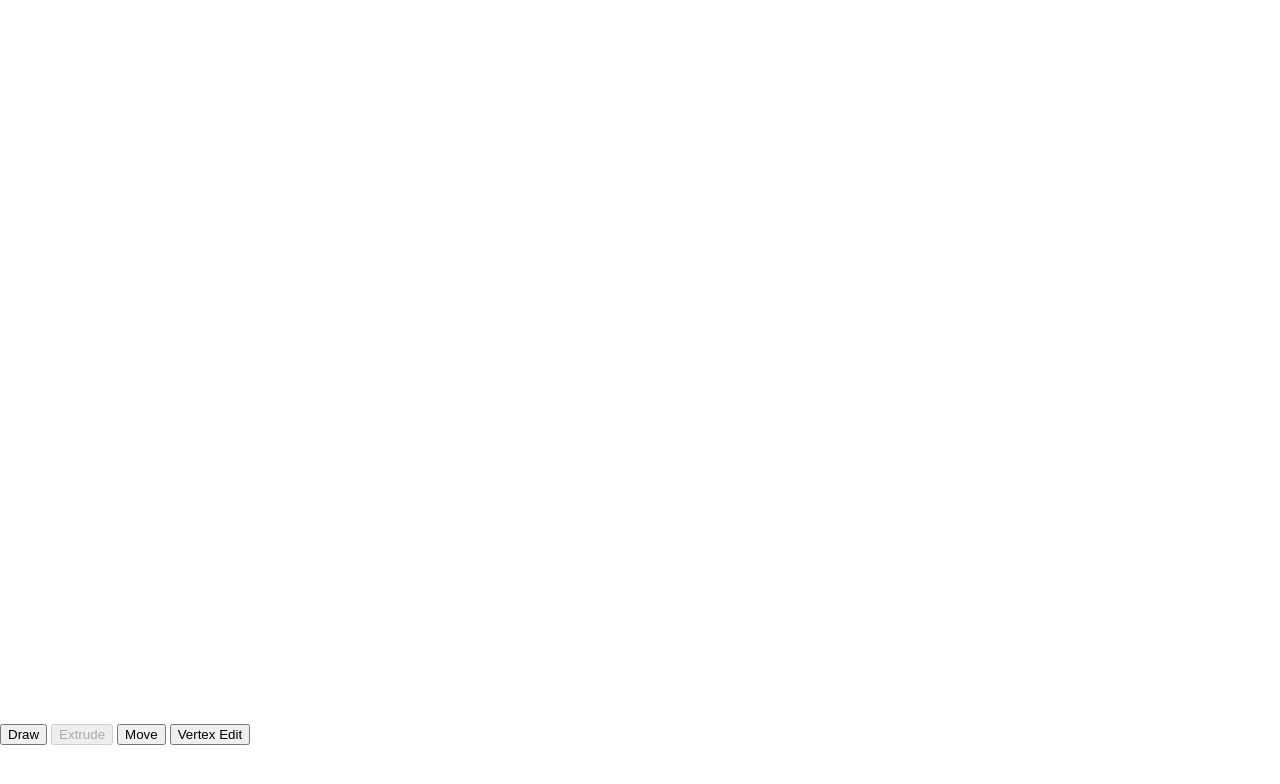
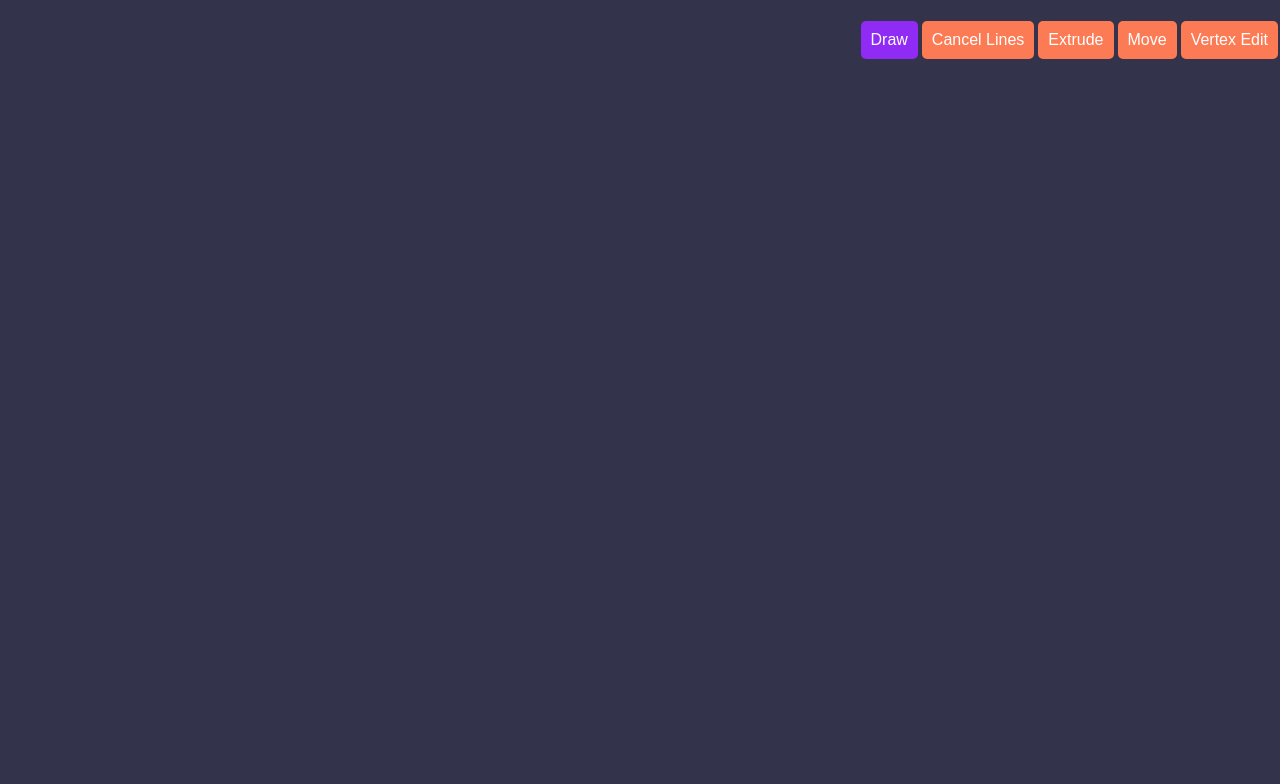
Before and after one commit to VSNahata/shape_rendering, a website built with Vite: page 2D_shape_extrusion_and_manipulation/index.html in a window 1280 px wide. Built offline with nearby package versions, Linux system fonts and the light colour scheme; what @babylonjs/core would draw is missing.

Commit message:
button function and basic css

```diff
--- a/2D_shape_extrusion_and_manipulation/index.html
+++ b/2D_shape_extrusion_and_manipulation/index.html
@@ -7,12 +7,16 @@
     <link rel="stylesheet" href="style.css">
 </head>
 <body>
-    <div id="app"></div>
-    <canvas id="renderCanvas"></canvas>
-    <button id="drawButton">Draw</button>
-    <button id="extrudeButton">Extrude</button>
-    <button id="moveButton">Move</button>
-    <button id="vertexEditButton">Vertex Edit</button>
+    <div id="container">
+      <div id = "buttons-container">
+        <button id="drawButton">Draw</button>
+        <button id="cancelLines">Cancel Lines</button>
+        <button id="extrudeButton">Extrude</button>
+        <button id="moveButton">Move</button>
+        <button id="vertexEditButton">Vertex Edit</button>
+      </div>
+      <canvas id="renderCanvas"></canvas>
+    </div>
     <script src="https://cdnjs.cloudflare.com/ajax/libs/earcut/2.1.5/earcut.min.js"></script>
     <script src="https://cdn.jsdelivr.net/npm/earcut@2.2.4"></script>
 <script src="https://cdn.babylonjs.com/babylon.js"></script>
--- a/2D_shape_extrusion_and_manipulation/main.js
+++ b/2D_shape_extrusion_and_manipulation/main.js
@@ -20,10 +20,9 @@ function initializeScene() {
   var light2 = new BABYLON.HemisphericLight("light1", new BABYLON.Vector3(0, 10, 10), scene);
   light2.intensity = 0.7;
   let ground = BABYLON.MeshBuilder.CreateGround("ground",{width:10, height:10}, scene);
-    ground.rotate(BABYLON.Axis.Y, -90, BABYLON.Space.WORLD)
 
   let groundMaterial = new BABYLON.StandardMaterial("groundMaterial");
-    groundMaterial.diffuseColor = new BABYLON.Color3(1, 0, 0);
+  groundMaterial.diffuseColor = new BABYLON.Color3(0.4, 0.4, 0.4);
   ground.material = groundMaterial;
 
   // will be attached when a mesh is selected
@@ -42,6 +41,58 @@ function initializeScene() {
   let moveMode = false;
   let vertexEdit = false;
 
+  function updateDrawButtonState() {
+    const drawButton = document.getElementById('drawButton');
+    drawButton.disabled = isShapeDrawing; // Disable draw button when a shape is being drawn
+    if (drawButton.disabled) {
+      drawButton.classList.add('disabled-button');
+  } else {
+      drawButton.classList.remove('disabled-button');
+  }
+  }
+  function updateExtrudeButtonState() {
+    const extrudeButton = document.getElementById('extrudeButton');
+    extrudeButton.disabled = drawingPoints.length < 3;
+    if (extrudeButton.disabled) {
+      extrudeButton.classList.add('disabled-button');
+    } else {
+      extrudeButton.classList.remove('disabled-button');
+    }
+  }
+  function updateMoveButtonState(){
+    const moveButton = document.getElementById('moveButton');
+    moveButton.disabled = (isShapeDrawing || (!extrudedObjects.length))
+    if (moveButton.disabled) {
+      moveButton.classList.add('disabled-button');
+    } else {
+      moveButton.classList.remove('disabled-button');
+    }
+  }
+  function updateVertexEditButtonState(){
+    const vertexEditButton = document.getElementById('vertexEditButton')
+    vertexEditButton.disabled = (isShapeDrawing || (!extrudedObjects.length))
+    if (vertexEditButton.disabled) {
+      vertexEditButton.classList.add('disabled-button');
+    } else {
+      vertexEditButton.classList.remove('disabled-button');
+    }
+  }
+  function updateCancelLinesButtonState(){
+    const cancelLinesButton = document.getElementById('cancelLines')
+    cancelLinesButton.disabled = !isShapeDrawing || !lines.length
+    if (cancelLinesButton.disabled) {
+      cancelLinesButton.classList.add('disabled-button');
+    } else {
+      cancelLinesButton.classList.remove('disabled-button');
+    }
+  }
+  function deleteAllLinesFromScene(){
+    lines.forEach((line)=>{
+      line.dispose();
+    })
+    lines = []
+    drawingPoints = [];
+  }
   // Draw button event
   document.getElementById('drawButton').addEventListener('click', () => {
       isShapeDrawing = true;
@@ -49,11 +100,10 @@ function initializeScene() {
       moveMode = false;
       vertexEdit = false;
       updateDrawButtonState();
+      updateMoveButtonState();
+      updateVertexEditButtonState();
+      removeSpheres(scene);
   });
-    function updateDrawButtonState() {
-      const drawButton = document.getElementById('drawButton');
-      drawButton.disabled = isShapeDrawing; // Disable draw button when a shape is being drawn
-  }
 
   // Extrude button event
   document.getElementById('extrudeButton').addEventListener('click', () => {
@@ -63,34 +113,45 @@ function initializeScene() {
         moveMode = false;
         updateDrawButtonState();
         updateExtrudeButtonState();
-
+        updateMoveButtonState();
+        updateVertexEditButtonState();
+        updateCancelLinesButtonState()
       }
   });
-    function updateExtrudeButtonState() {
-      const extrudeButton = document.getElementById('extrudeButton');
-    console.log(drawingPoints.length)
-
-      extrudeButton.disabled = drawingPoints.length < 3;
-    }
-    updateExtrudeButtonState();
 
 // Move button event
   document.getElementById('moveButton').addEventListener('click', () => {
+      drawingMode = false;
       moveMode = true;
-        drawingMode = false;
       vertexEdit = false;
       removeSpheres(scene);
-
   });
 
 // Vertex Edit button event
   document.getElementById('vertexEditButton').addEventListener('click', () => {
       vertexEdit = true;
+      drawingMode = false;
       moveMode = false;
-        drawingMode = false;
       removeSpheres(scene);
 
   });
+  document.getElementById('cancelLines').addEventListener('click', () => {
+      isShapeDrawing = false
+      drawingMode = false;
+      moveMode = false;
+      vertexEdit = false;
+      removeSpheres(scene);
+      updateDrawButtonState();
+      updateMoveButtonState();
+      updateVertexEditButtonState();
+      deleteAllLinesFromScene();
+      updateCancelLinesButtonState()
+
+  });
+updateVertexEditButtonState();
+updateExtrudeButtonState();
+updateMoveButtonState();
+updateCancelLinesButtonState()
 
 // Mouse events for left click (add points) and right click (complete shape)
 canvas.addEventListener('click', handleMouseClick);
@@ -106,6 +167,7 @@ function handleMouseClick(event) {
           if (drawingPoints.length > 1) {
               currentLine = BABYLON.MeshBuilder.CreateLines('lines', { points: drawingPoints }, scene);
               lines.push(currentLine);
+              updateCancelLinesButtonState()
           }
 
       }
@@ -127,14 +189,14 @@ function handleRightClick(event) {
               shape = BABYLON.MeshBuilder.CreatePolygon('shape', { shape: drawingPoints }, scene);
               shape.position.y = 0.1
               drawingMode = false;
-
+              isShapeDrawing = false
               updateExtrudeButtonState(); // Update extrude button state
-
+              updateCancelLinesButtonState()
           } else {
-              console.log("Shape not closed. Please close the shape by clicking near the starting point.");
+              alert("Shape not closed. Please close the shape by clicking near the starting point.");
           }
       } else {
-          console.log("Not enough points to close the shape. Please add more points.");
+              alert("Not enough points to close the shape. Please add more points.");
       }
   }
 }
@@ -147,15 +209,9 @@ function extrudeShape() {
     extrudedObject.bakeCurrentTransformIntoVertices();
     extrudedObjects.push(extrudedObject); // Store the extruded object in the array
     shape.dispose();
-    lines.forEach((line)=>{
-      line.dispose();
-    })
-    lines = []
-    drawingPoints = [];
-    drawingMode = true;
-    console.log(`157===>mai aaaya tha yahan`)
+    deleteAllLinesFromScene();
+    drawingMode = false;
     updateExtrudeButtonState();
-
 }
 
 // Edit vertices of the extruded objects
@@ -195,10 +251,8 @@ canvas.addEventListener('dblclick', event => {
         }
     }
 });
-
 canvas.addEventListener('pointerup', event => {
   if (moveMode && selectedMesh) {
-        console.log(`339==> aagaya control waapis`)
     scene.activeCamera.attachControl(canvas, true);
     selectedMesh.bakeCurrentTransformIntoVertices();
   }
--- a/2D_shape_extrusion_and_manipulation/style.css
+++ b/2D_shape_extrusion_and_manipulation/style.css
@@ -1,13 +1,57 @@
-html, body {
-  overflow: hidden;
-  width: 100%;
-  height: 100%;
+/* style.css */
+
+/* Resetting default margins and paddings */
+html, body, #container {
   margin: 0;
   padding: 0;
+  background-color: #33334c;
 }
 
+/* Setting full height for the container */
+#container {
+  height: 100vh;
+  position: relative;
+}
+
+/* Styling the buttons container */
+#buttons-container {
+  position: absolute;
+  top: 0;
+  left: 0;
+  width: 100%;
+  height: 10%;
+  background-color: #33334c;
+  display: flex;
+  justify-content: end;
+  align-items: center;
+}
+
+/* Styling the buttons */
+button {
+  padding: 10px 10px;
+  border: none;
+  background-color: #902bf5; /* Green */
+  color: white;
+  text-align: center;
+  text-decoration: none;
+  display: inline-block;
+  font-size: 16px;
+  margin: 4px 2px;
+  cursor: pointer;
+  border-radius: 5px;
+}
+
+button:hover {
+  background-color: #5f43b2;
+}
+.disabled-button {
+  background-color: #fc7b54;
+}
+.disabled-button:hover{
+  background-color: darkred;
+}
+/* Styling the canvas */
 #renderCanvas {
-  width: 90;
-  height: 90%;
-  /* touch-action: none; */
+  width: 100%;
+  height: 100% /* Adjust for the height of the buttons container */
 }
```
Lines whose indentation alone changed are shown as unchanged.
